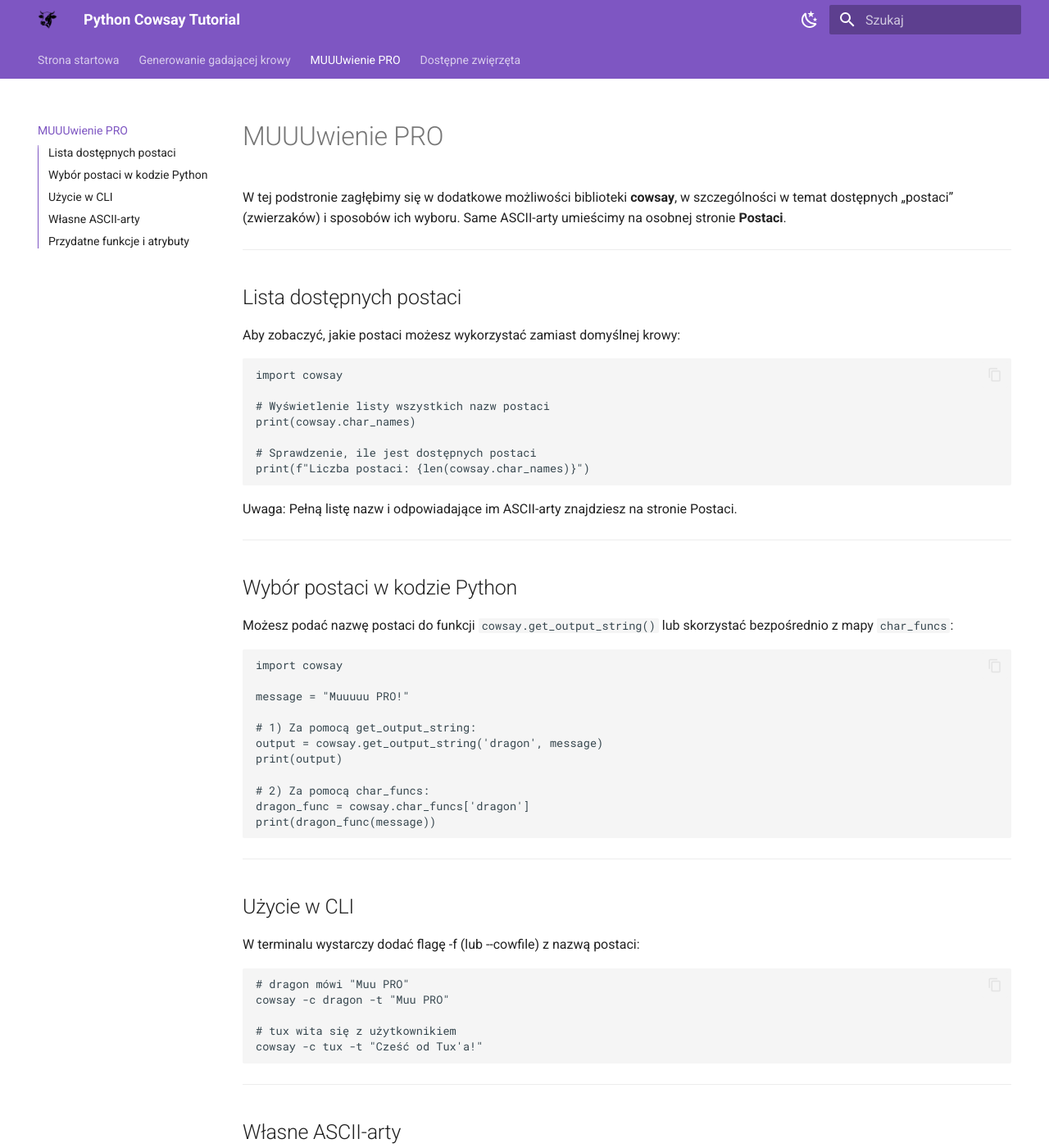
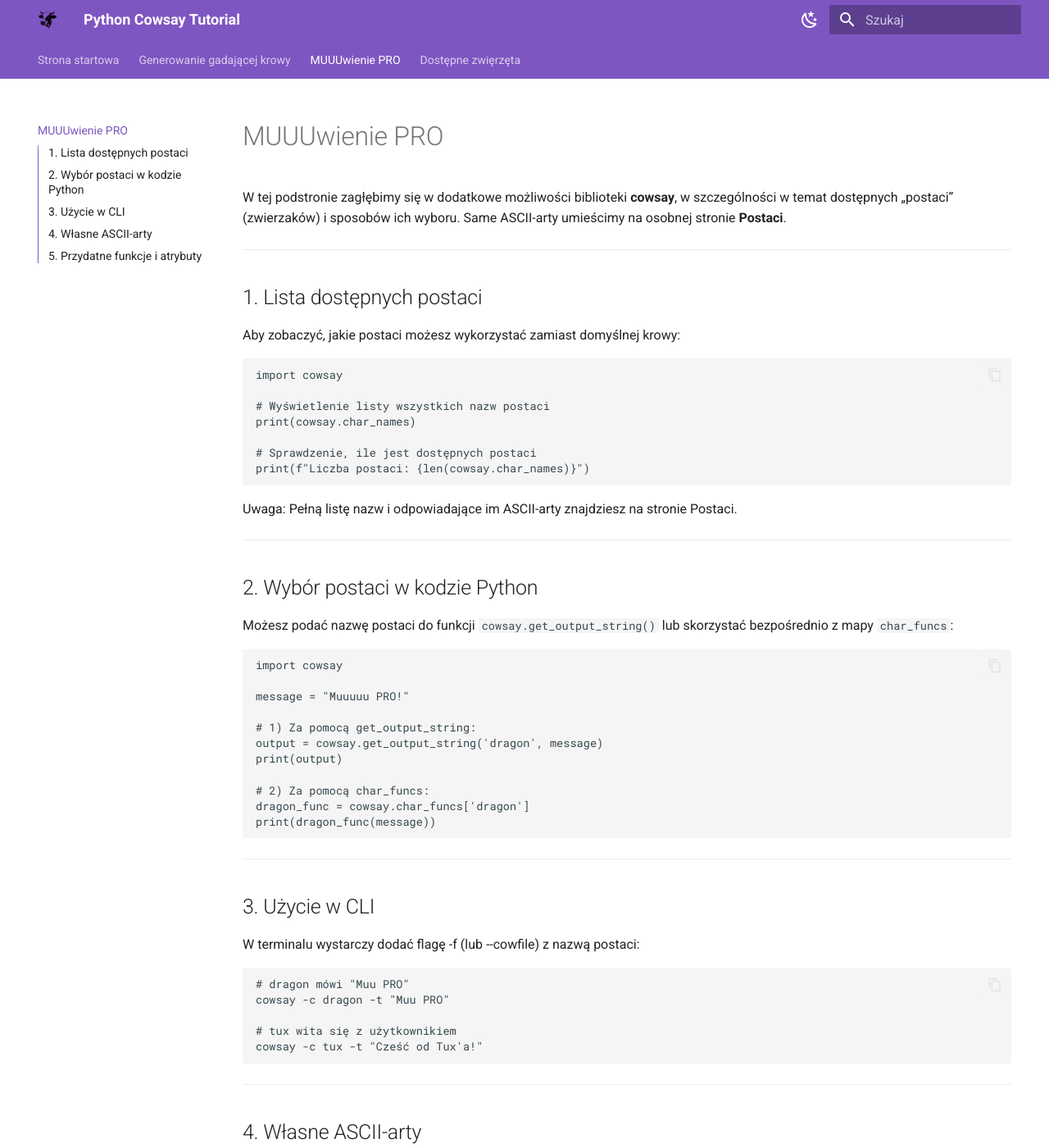
Before and after one commit to m4rcelrad/probable-potato, an MkDocs documentation site: the page built from docs/page2.md, in a window 1280 px wide and 1400 px high. Shown: the whole window at 82% size. Built offline with MkDocs 1.6.1 and Material for MkDocs 9.7.7, drawn with Linux system fonts in a browser that asks for light colours; some of the changed text lies outside the part shown.

Commit message:
Revert "Usunąłem numerowanie bo nie potrafisz zrobić spójnego tekstu..."
This reverts commit f0aaf5b1a4b3b5f1d16bb5260bf7bac8e8513879.

````diff
--- a/docs/page2.md
+++ b/docs/page2.md
@@ -5,7 +5,7 @@ W tej podstronie zagłębimy się w dodatkowe możliwości biblioteki **cowsay**
 
 ---
 
-## Lista dostępnych postaci
+## 1. Lista dostępnych postaci
 
 Aby zobaczyć, jakie postaci możesz wykorzystać zamiast domyślnej krowy:
 
@@ -22,7 +22,7 @@ Uwaga: Pełną listę nazw i odpowiadające im ASCII-arty znajdziesz na stronie
 
 ---
 
-## Wybór postaci w kodzie Python
+## 2. Wybór postaci w kodzie Python
 Możesz podać nazwę postaci do funkcji ```cowsay.get_output_string()``` lub skorzystać bezpośrednio z mapy ```char_funcs```:
 
 ```python
@@ -41,7 +41,7 @@ print(dragon_func(message))
 
 ---
 
-## Użycie w CLI
+## 3. Użycie w CLI
 W terminalu wystarczy dodać flagę -f (lub --cowfile) z nazwą postaci:
 
 ```bash
@@ -54,7 +54,7 @@ cowsay -c tux -t "Cześć od Tux'a!"
 
 ---
 
-## Własne ASCII-arty
+## 4. Własne ASCII-arty
 Jeśli masz swój plik ASCII-art, możesz go wykorzystać tak:
 
 ```python
@@ -94,7 +94,7 @@ Poniżej znajdziesz przykładowy rysunek jednorogowaca TM do przetestowania w pl
 ```
 ---
 
-## Przydatne funkcje i atrybuty
+## 5. Przydatne funkcje i atrybuty
 
 - **\`cowsay.char_names\`** — lista nazw wszystkich wbudowanych postaci.
 - **\`cowsay.char_funcs\`** — słownik \`nazwa → funkcja\`, generujący dany ASCII-art.
````
